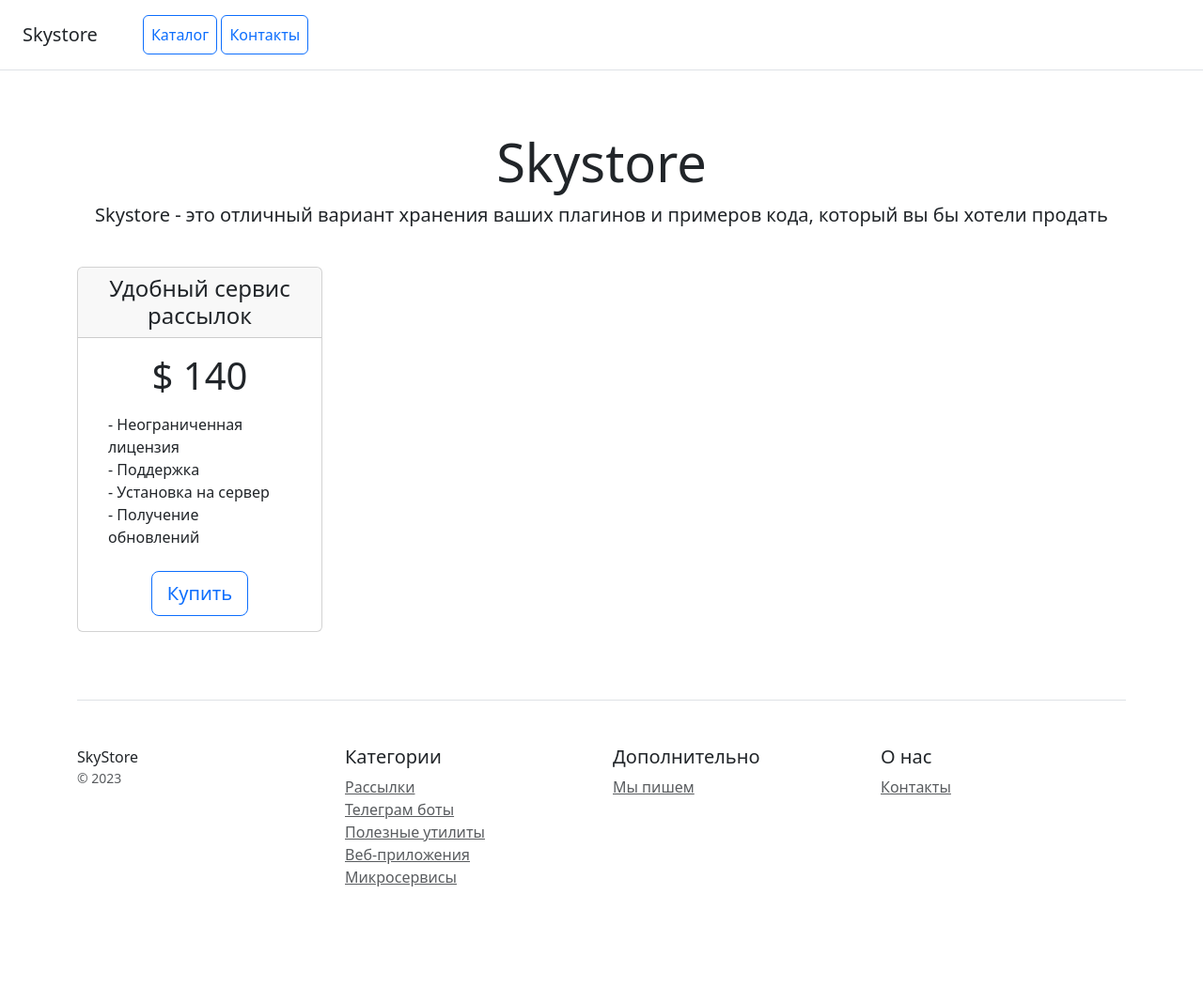
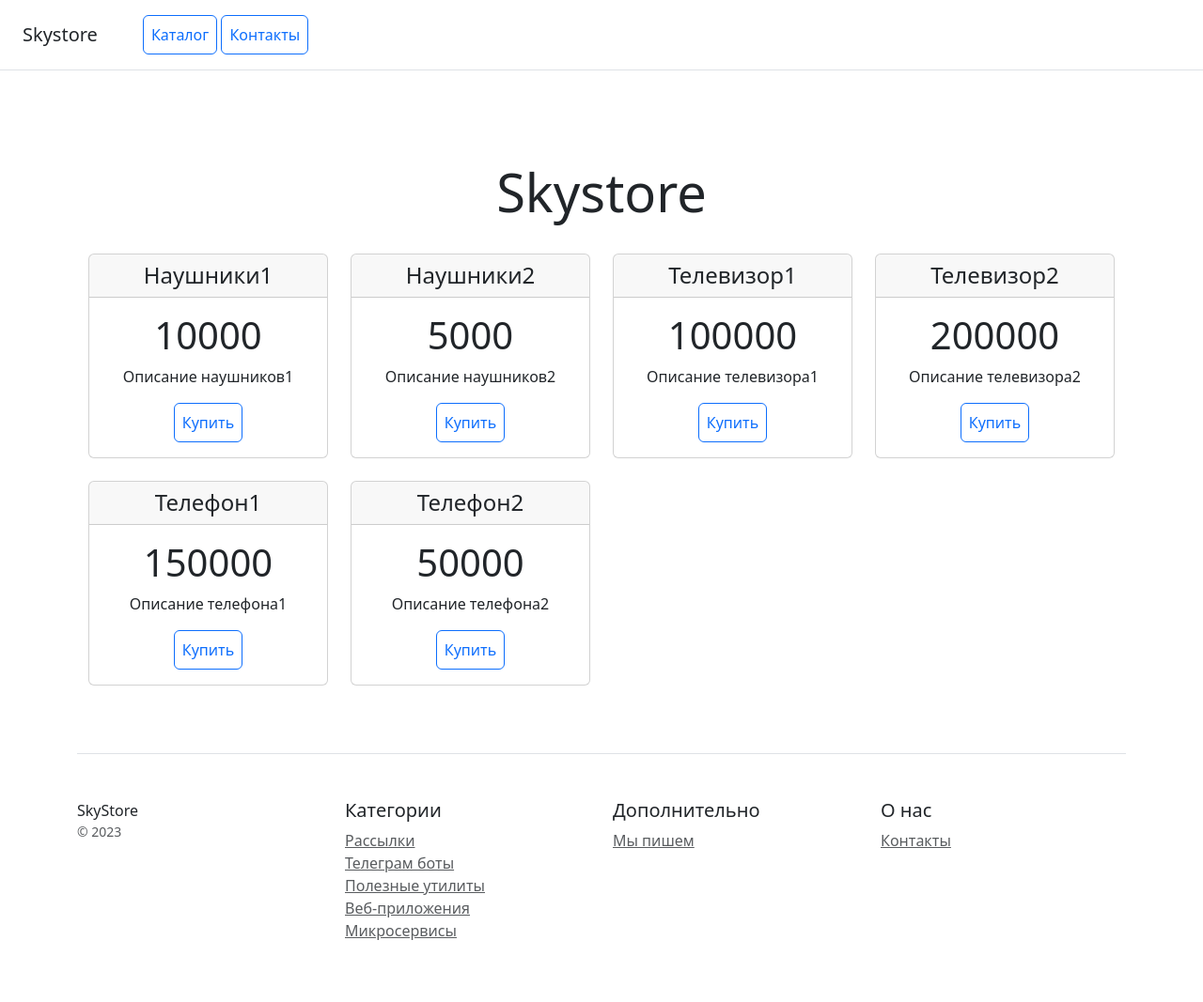
Before and after one commit to Pasha-gus/online_store, a Django app: page / in a window 1280 px wide. Shown: the whole page at 94% size. Before the commit the page ends 944 px from the top, so only its background shows below. Run offline with Django 5.2, Linux system fonts and the light colour scheme; data comes from the database, SQL or seed files in the repository; some libraries are stand-ins or nearby versions.

Commit message:
homework_24

```diff
--- /dev/null
+++ b/catalog/templates/base.html
@@ -0,0 +1,50 @@
+<!doctype html>
+<html lang="en">
+<head>
+    <meta charset="utf-8">
+    <meta name="viewport" content="width=device-width, initial-scale=1">
+    <title>Skystore</title>
+    <link rel="stylesheet" href="/static/css/bootstrap.min.css">
+
+</head>
+
+<body>
+{% include 'menu.html' %}
+<div class="container mt-5">
+    {% block content %}{% endblock %}
+</div>
+
+
+<footer class="pt-4 my-md-5 pt-md-5 border-top">
+        <div class="row">
+            <div class="col-12 col-md">
+                SkyStore
+                <small class="d-block mb-3 text-muted">&copy; 2023</small>
+            </div>
+            <div class="col-6 col-md">
+                <h5>Категории</h5>
+                <ul class="list-unstyled text-small">
+                    <li><a class="text-muted" href="#">Рассылки</a></li>
+                    <li><a class="text-muted" href="#">Телеграм боты</a></li>
+                    <li><a class="text-muted" href="#">Полезные утилиты</a></li>
+                    <li><a class="text-muted" href="#">Веб-приложения</a></li>
+                    <li><a class="text-muted" href="#">Микросервисы</a></li>
+                </ul>
+            </div>
+            <div class="col-6 col-md">
+                <h5>Дополнительно</h5>
+                <ul class="list-unstyled text-small">
+                    <li><a class="text-muted" href="#">Мы пишем</a></li>
+                </ul>
+            </div>
+            <div class="col-6 col-md">
+                <h5>О нас</h5>
+                <ul class="list-unstyled text-small">
+                    <li><a class="text-muted" href="/contacts/">Контакты</a></li>
+                </ul>
+            </div>
+        </div>
+    </footer>
+</div>
+<script src="/static/js/bootstrap.bundle.min.js"></script>
+</body>
--- a/catalog/templates/home.html
+++ b/catalog/templates/home.html
@@ -1,79 +1,25 @@
-<!doctype html>
-<html lang="en">
-<head>
-    <meta charset="utf-8">
-    <meta name="viewport" content="width=device-width, initial-scale=1">
-    <title>Skystore</title>
-    <link rel="stylesheet" href="/static/css/bootstrap.min.css">
+{% extends 'base.html' %}
 
-</head>
-<body>
-<div class="d-flex flex-column flex-md-row align-items-center p-3 px-md-4 mb-3 bg-white border-bottom box-shadow">
-    <h5 class="my-0 mr-md-auto font-weight-normal">Skystore</h5>
-    <nav class="ms-5">
-        <a class="p-2 btn btn-outline-primary" href="/">Каталог</a>
-        <a class="p-2 btn btn-outline-primary" href="/contacts/">Контакты</a>
-    </nav>
-</div>
-
+{% block content %}
 <div class="pricing-header px-3 py-3 pt-md-5 pb-md-4 mx-auto text-center">
     <h1 class="display-4">Skystore</h1>
-    <p class="lead">Skystore - это отличный вариант хранения ваших плагинов и примеров кода, который вы бы хотели
-        продать</p>
 </div>
 
 <div class="container">
     <div class="row text-center">
+        {% for product in products %}
         <div class="col-3">
             <div class="card mb-4 box-shadow">
                 <div class="card-header">
-                    <h4 class="my-0 font-weight-normal">Удобный сервис рассылок</h4>
+                    <h4 class="my-0 font-weight-normal">{{product.name}}</h4>
                 </div>
                 <div class="card-body">
-                    <h1 class="card-title pricing-card-title">$ 140</h1>
-                    <ul class="list-unstyled mt-3 mb-4 text-start m-3">
-                        <li>- Неограниченная лицензия</li>
-                        <li>- Поддержка</li>
-                        <li>- Установка на сервер</li>
-                        <li>- Получение обновлений</li>
-                    </ul>
-                    <button type="button" class="btn btn-lg btn-block btn-outline-primary">Купить</button>
+                    <h1 class="card-title pricing-card-title">{{product.purchase_price}}</h1>
+                    <p>{{ product.short_description }}</p>
+                    <a class="p-2 btn btn-outline-primary" href="/product_description/{{product.id}}">Купить</a>
                 </div>
             </div>
         </div>
+        {% endfor %}
     </div>
-
-    <footer class="pt-4 my-md-5 pt-md-5 border-top">
-        <div class="row">
-            <div class="col-12 col-md">
-                SkyStore
-                <small class="d-block mb-3 text-muted">&copy; 2023</small>
-            </div>
-            <div class="col-6 col-md">
-                <h5>Категории</h5>
-                <ul class="list-unstyled text-small">
-                    <li><a class="text-muted" href="#">Рассылки</a></li>
-                    <li><a class="text-muted" href="#">Телеграм боты</a></li>
-                    <li><a class="text-muted" href="#">Полезные утилиты</a></li>
-                    <li><a class="text-muted" href="#">Веб-приложения</a></li>
-                    <li><a class="text-muted" href="#">Микросервисы</a></li>
-                </ul>
-            </div>
-            <div class="col-6 col-md">
-                <h5>Дополнительно</h5>
-                <ul class="list-unstyled text-small">
-                    <li><a class="text-muted" href="#">Мы пишем</a></li>
-                </ul>
-            </div>
-            <div class="col-6 col-md">
-                <h5>О нас</h5>
-                <ul class="list-unstyled text-small">
-                    <li><a class="text-muted" href="/contacts/">Контакты</a></li>
-                </ul>
-            </div>
-        </div>
-    </footer>
-</div>
-<script src="/static/js/bootstrap.bundle.min.js"></script>
-</body>
-</html>
+{% endblock %}
--- /dev/null
+++ b/catalog/templates/menu.html
@@ -0,0 +1,7 @@
+<div class="d-flex flex-column flex-md-row align-items-center p-3 px-md-4 mb-3 bg-white border-bottom box-shadow">
+    <h5 class="my-0 mr-md-auto font-weight-normal">Skystore</h5>
+    <nav class="ms-5">
+        <a class="p-2 btn btn-outline-primary" href="/">Каталог</a>
+        <a class="p-2 btn btn-outline-primary" href="/contacts/">Контакты</a>
+    </nav>
+</div>
--- a/catalog/urls.py
+++ b/catalog/urls.py
@@ -1,10 +1,11 @@
 from django.urls import path
 from catalog.apps import CatalogConfig
-from catalog.views import home, contacts
+from catalog.views import home, contacts, product_description
 
 app_name = CatalogConfig.name
 
 urlpatterns = [
     path('', home, name="home"),
-    path('contacts/', contacts, name="contacts")
+    path('contacts/', contacts, name="contacts"),
+    path('product_description/<int:product_id>', product_description, name='product_description')
 ]
--- a/catalog/views.py
+++ b/catalog/views.py
@@ -1,9 +1,23 @@
-from django.shortcuts import render
+from django.shortcuts import render, get_object_or_404
+from .models import Product
 
 
 def home(request):
-    return render(request, 'home.html')
+    products = Product.objects.all()
+    for product in products:
+        if len(product.description) > 100:
+            product.short_description = product.description[:100] + '...'
+        else:
+            product.short_description = product.description
+    context = {"products": products}
+    return render(request, 'home.html', context)
 
 
 def contacts(request):
     return render(request, 'contacts.html')
+
+
+def product_description(request, product_id):
+    product = get_object_or_404(Product, pk=product_id)
+    context = {"product": product}
+    return render(request, 'product_description.html', context)
--- a/config/settings.py
+++ b/config/settings.py
@@ -126,8 +126,10 @@ USE_TZ = True
 # https://docs.djangoproject.com/en/5.1/howto/static-files/
 
 STATIC_URL = 'static/'
+STATICFILES_DIRS = (BASE_DIR / 'static',)
 
-STATICFILES_DIRS = (BASE_DIR / 'static',)
+MEDIA_URL = 'media/'
+MEDIA_ROOT = os.path.join(BASE_DIR, 'media')
 
 # Default primary key field type
 # https://docs.djangoproject.com/en/5.1/ref/settings/#default-auto-field
```
Also changed, not shown: catalog/templates/contacts.html (+3 -52 lines), catalog/templates/product_description.html (added, +23 -0 lines), catalog/templatetags/my_tags.py (added, +10 -0 lines), catalog/templatetags/__init__.py (added), media/media/image/100029275613b1.jpeg (added).
